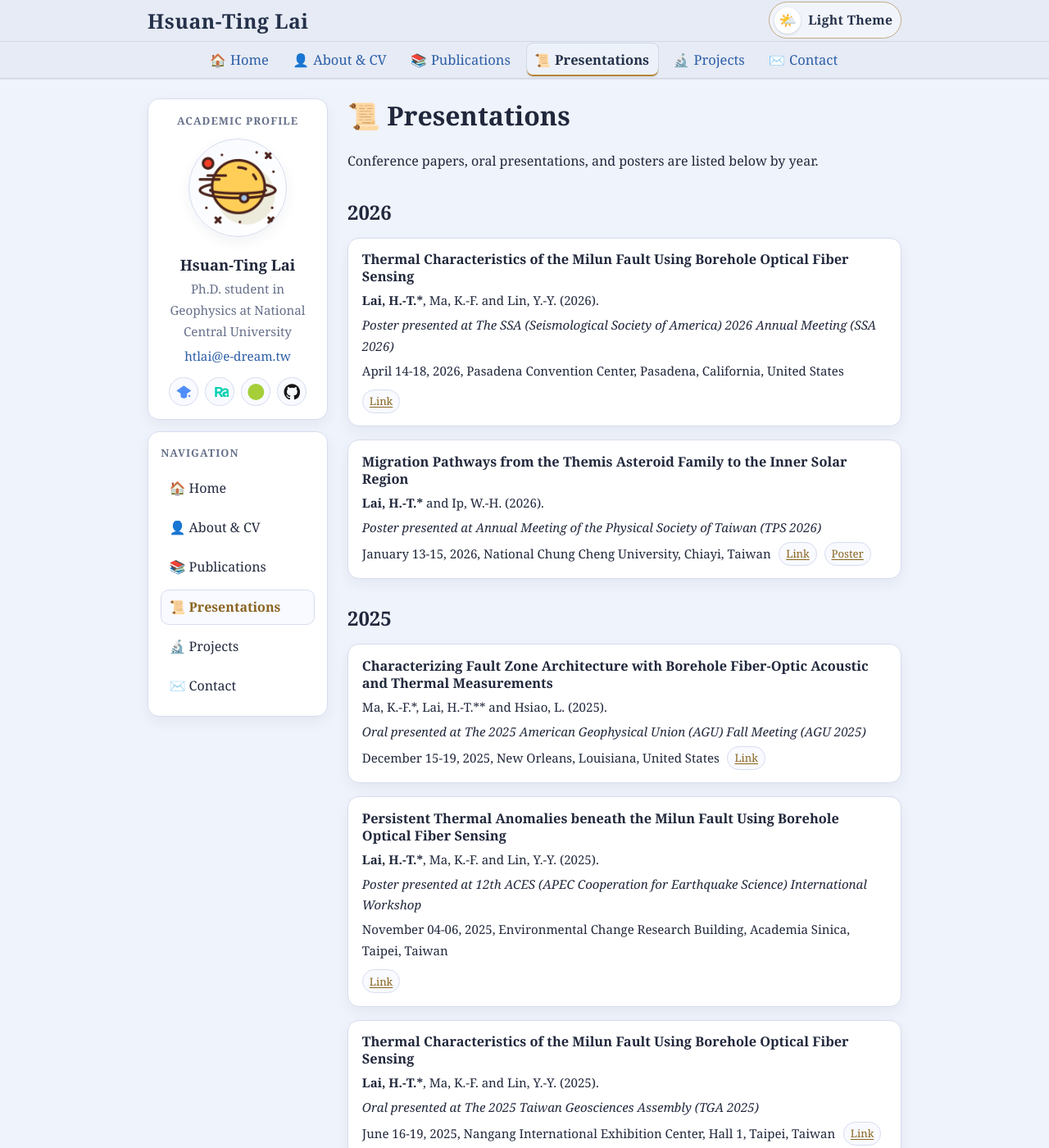
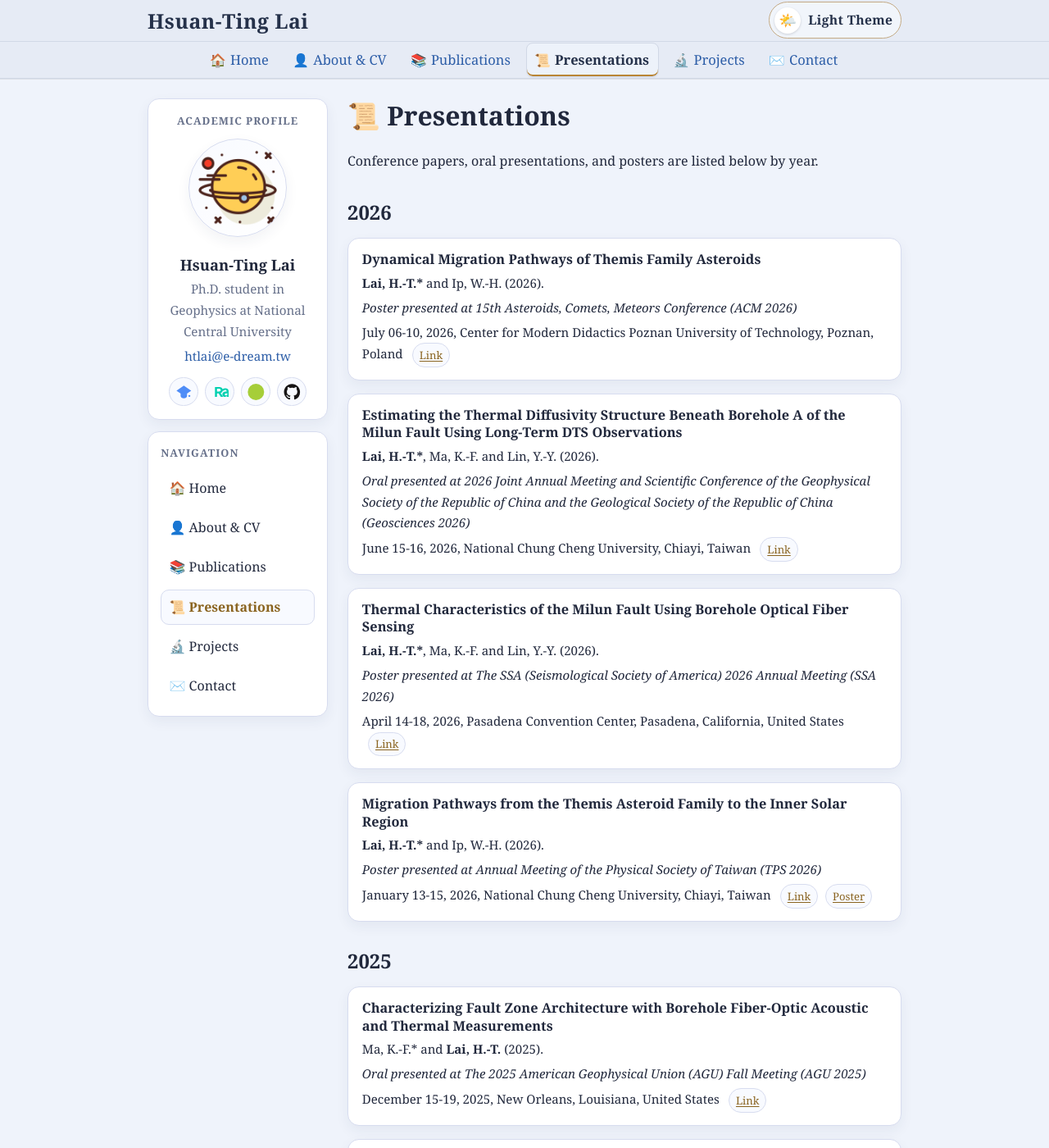
Before and after one commit to htwho/htwho.github.io, a Jekyll site: the page built from presentations.md, in a window 1280 px wide and 1400 px high. Shown: the whole window at 82% size. Built offline with Jekyll 4.4.1, drawn with Linux system fonts in a browser that asks for light colours.

Commit message:
Update presentations and project site content

```diff
--- a/assets/css/style.css
+++ b/assets/css/style.css
@@ -781,9 +781,17 @@ li {
   margin-bottom: 0;
 }
 
+.project-list-card .quick-links a {
+  min-width: 4.25rem;
+  justify-content: center;
+  text-align: center;
+  display: inline-flex;
+  align-items: center;
+}
+
 .project-list-card .quick-links .details-link-sm {
-  padding: 0.3rem 0.58rem;
-  font-size: 0.82rem;
+  padding: 0.45rem 0.75rem;
+  font-size: inherit;
 }
 
 .presentation-year-grid {
@@ -808,10 +816,13 @@ li {
 }
 
 .presentation-location {
-  display: flex;
-  flex-wrap: wrap;
-  align-items: center;
-  gap: 0.6rem;
+  display: block;
+}
+
+.presentation-location .inline-actions {
+  display: inline-flex;
+  margin-left: 0.45rem;
+  vertical-align: middle;
 }
 
 .inline-actions {
--- a/presentations.md
+++ b/presentations.md
@@ -3,11 +3,13 @@ title: Presentations
 permalink: /presentations/
 recent_presentations:
   - year: 2026
+    text: "Dynamical Migration Pathways of Themis Family Asteroids, ACM 2026."
+  - year: 2026
+    text: "Estimating the Thermal Diffusivity Structure Beneath Borehole A of the Milun Fault Using Long-Term DTS Observations, Geosciences 2026."
+  - year: 2026
     text: "Thermal Characteristics of the Milun Fault Using Borehole Optical Fiber Sensing, SSA 2026."
   - year: 2026
     text: "Migration Pathways from the Themis Asteroid Family to the Inner Solar Region, TPS 2026."
-  - year: 2025
-    text: "Persistent Thermal Anomalies beneath the Milun Fault Using Borehole Optical Fiber Sensing, ACES 2025."
 ---
 
 # 📜 Presentations
@@ -17,6 +19,20 @@ Conference papers, oral presentations, and posters are listed below by year.
 <section class="home-section">
   <h2>2026</h2>
   <div class="presentation-year-grid">
+    <article class="presentation-card">
+      <h3>Dynamical Migration Pathways of Themis Family Asteroids</h3>
+      <p class="presentation-authors"><strong>Lai, H.-T.*</strong> and Ip, W.-H. (2026).</p>
+      <p class="presentation-meta"><em>Poster presented at 15th Asteroids, Comets, Meteors Conference (ACM 2026)</em></p>
+      <p class="presentation-location">July 06-10, 2026, Center for Modern Didactics Poznan University of Technology, Poznan, Poland <span class="inline-actions"><a href="https://acm2026.eu/">Link</a></span></p>
+    </article>
+
+    <article class="presentation-card">
+      <h3>Estimating the Thermal Diffusivity Structure Beneath Borehole A of the Milun Fault Using Long-Term DTS Observations</h3>
+      <p class="presentation-authors"><strong>Lai, H.-T.*</strong>, Ma, K.-F. and Lin, Y.-Y. (2026).</p>
+      <p class="presentation-meta"><em>Oral presented at 2026 Joint Annual Meeting and Scientific Conference of the Geophysical Society of the Republic of China and the Geological Society of the Republic of China (Geosciences 2026)</em></p>
+      <p class="presentation-location">June 15-16, 2026, National Chung Cheng University, Chiayi, Taiwan <span class="inline-actions"><a href="https://cgs.gst.org.tw/Geosciences2026/agenda">Link</a></span></p>
+    </article>
+
     <article class="presentation-card">
       <h3>Thermal Characteristics of the Milun Fault Using Borehole Optical Fiber Sensing</h3>
       <p class="presentation-authors"><strong>Lai, H.-T.*</strong>, Ma, K.-F. and Lin, Y.-Y. (2026).</p>
@@ -38,7 +54,7 @@ Conference papers, oral presentations, and posters are listed below by year.
   <div class="presentation-year-grid">
     <article class="presentation-card">
       <h3>Characterizing Fault Zone Architecture with Borehole Fiber-Optic Acoustic and Thermal Measurements</h3>
-      <p class="presentation-authors">Ma, K.-F.*, Lai, H.-T.** and Hsiao, L. (2025).</p>
+      <p class="presentation-authors">Ma, K.-F.* and <strong>Lai, H.-T. </strong>(2025).</p>
       <p class="presentation-meta"><em>Oral presented at The 2025 American Geophysical Union (AGU) Fall Meeting (AGU 2025)</em></p>
       <p class="presentation-location">December 15-19, 2025, New Orleans, Louisiana, United States <span class="inline-actions"><a href="https://agu.confex.com/agu/agu25/meetingapp.cgi/Paper/1942165">Link</a></span></p>
     </article>
```
Also changed, not shown: _projects/themis-family-migration.md (+1 -1 lines), 1 other file.
